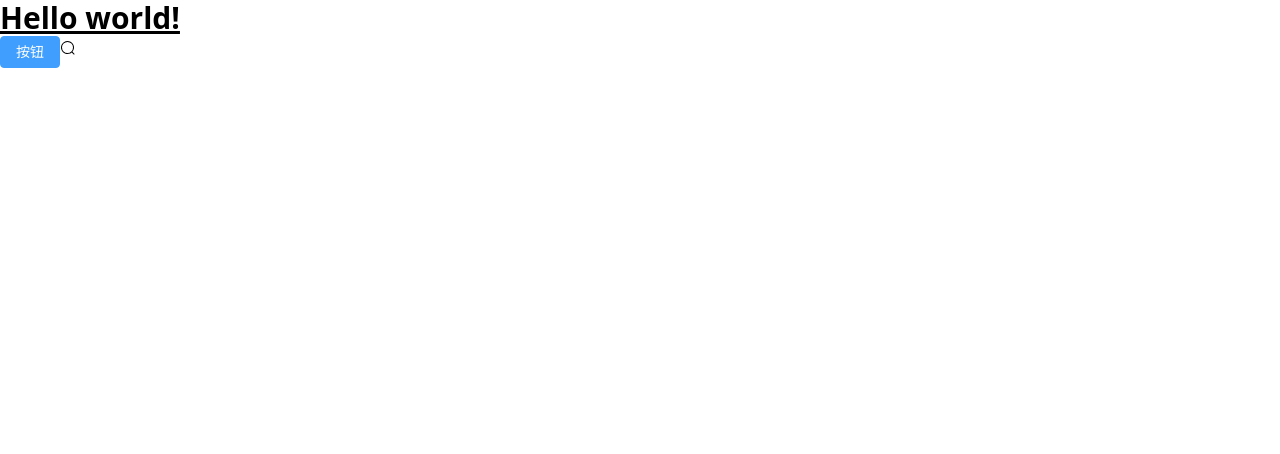
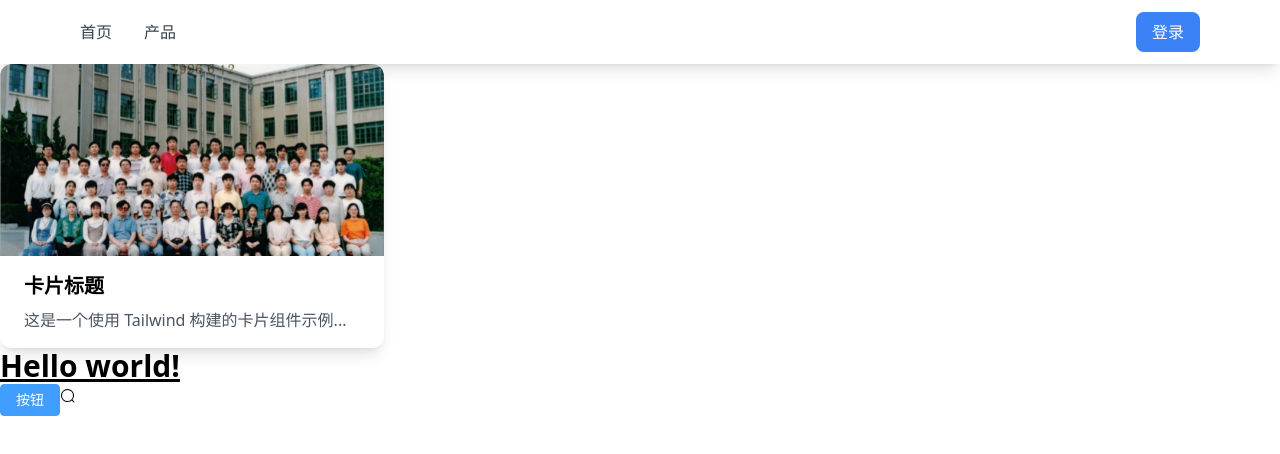
Before and after one commit to enigmawxy/chap10, a Vue app: page / in a window 1280 px wide. Shown: the top 454 px of the page. Built offline with nearby package versions, Linux system fonts and the light colour scheme.

Commit message:
taiwind tutorial

```diff
--- a/src/App.vue
+++ b/src/App.vue
@@ -1,12 +1,37 @@
 <template>
+  <nav class="bg-white shadow-lg">
+    <div class="max-w-6xl mx-auto px-4">
+      <div class="flex justify-between items-center h-16">
+        <div class="flex space-x-8">
+          <a href="#" class="text-gray-700 hover:text-blue-500">首页</a>
+          <a href="#" class="text-gray-700 hover:text-blue-500">产品</a>
+        </div>
+        <button class="bg-blue-500 text-white px-4 py-2 rounded-lg hover:bg-blue-600">
+          登录
+        </button>
+      </div>
+    </div>
+  </nav>
+  <div class="max-w-sm rounded-xl overflow-hidden shadow-lg hover:shadow-xl transition-shadow">
+    <img class="w-full h-48 object-cover" src="./images/image.jpg">
+    <div class="px-6 py-4">
+      <h3 class="text-xl font-bold mb-2">卡片标题</h3>
+      <p class="text-gray-600 text-base">
+        这是一个使用 Tailwind 构建的卡片组件示例...
+      </p>
+    </div>
+  </div>
   <div>
     <h1 class="text-3xl font-bold underline">
       Hello world!
     </h1>
     <!-- Element Plus 组件示例 -->
     <el-button type="primary">按钮</el-button>
-    <el-icon><Search /></el-icon>
+    <el-icon>
+      <Search />
+    </el-icon>
   </div>
+
 </template>
 
 <script setup>
--- a/tailwind.config.cjs
+++ b/tailwind.config.cjs
@@ -5,7 +5,14 @@ module.exports = {
     "./src/**/*.{vue,js,ts,jsx,tsx}",
   ],
   theme: {
-    extend: {},
+    extend: {
+      colors: {
+        primary: '#3b82f6',
+      },
+      screens: {
+        '3xl': '1600px',
+      }
+    },
   },
   plugins: [],
 }
```
Also changed, not shown: src/images/image.jpg (added), 1 other file (tests, documents, lock files or other folders).
